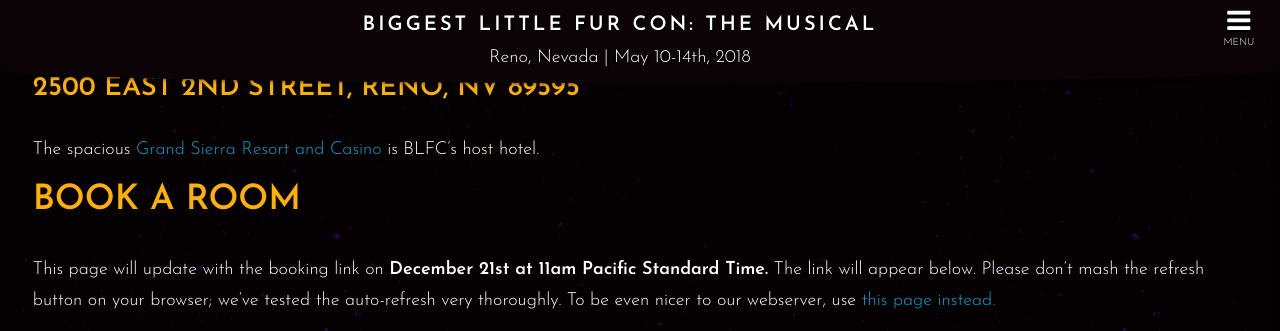
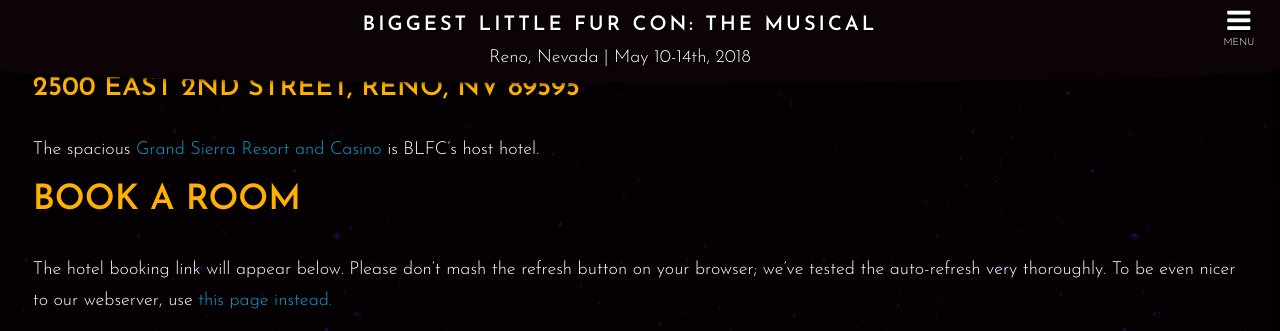
Before and after one commit to blfcweb/biggestlittlefc.github.io, a Jekyll site: the page built from hotel.md, in a window 1280 px wide and 900 px high, scrolled down 593 px, cut to the strip 0-331 px from the top of the window. Built offline with Jekyll 4.4.1, drawn with Linux system fonts in a browser that asks for light colours; our own code applies the rules of GitHub Pages for plain Markdown files.

Commit message:
fix broken link on hotel.md

```diff
--- a/hotel.md
+++ b/hotel.md
@@ -33,8 +33,8 @@
 
 ## Book A Room
 
-This page will update with the booking link on **{{ page.launchtime }}.** The link will appear below. Please don't mash the refresh button on your browser; we've tested the auto-refresh very thoroughly.
-To be even nicer to our webserver, use <a target="_blank" href="api.goblfc.org/hotel.php">this page instead.</a>
+The hotel booking link will appear below. Please don't mash the refresh button on your browser; we've tested the auto-refresh very thoroughly.
+To be even nicer to our webserver, use <a target="_blank" href="https://api.goblfc.org/hotel.php">this page instead.</a>
 
 <iframe style="border:none;height:75px;width:100%;" src="https://api.goblfc.org/hotel.php?iframe=true"></iframe>
 
```
